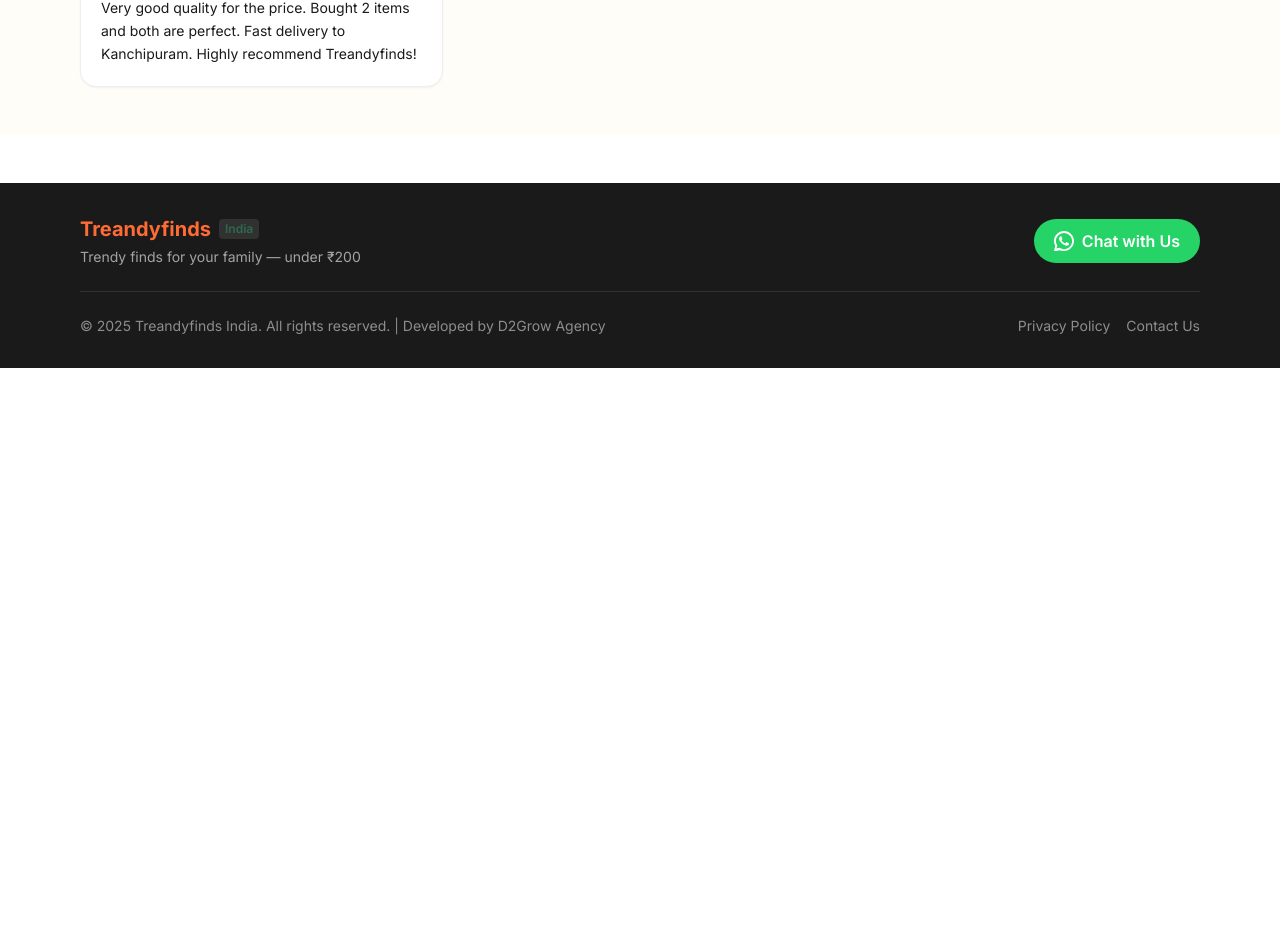
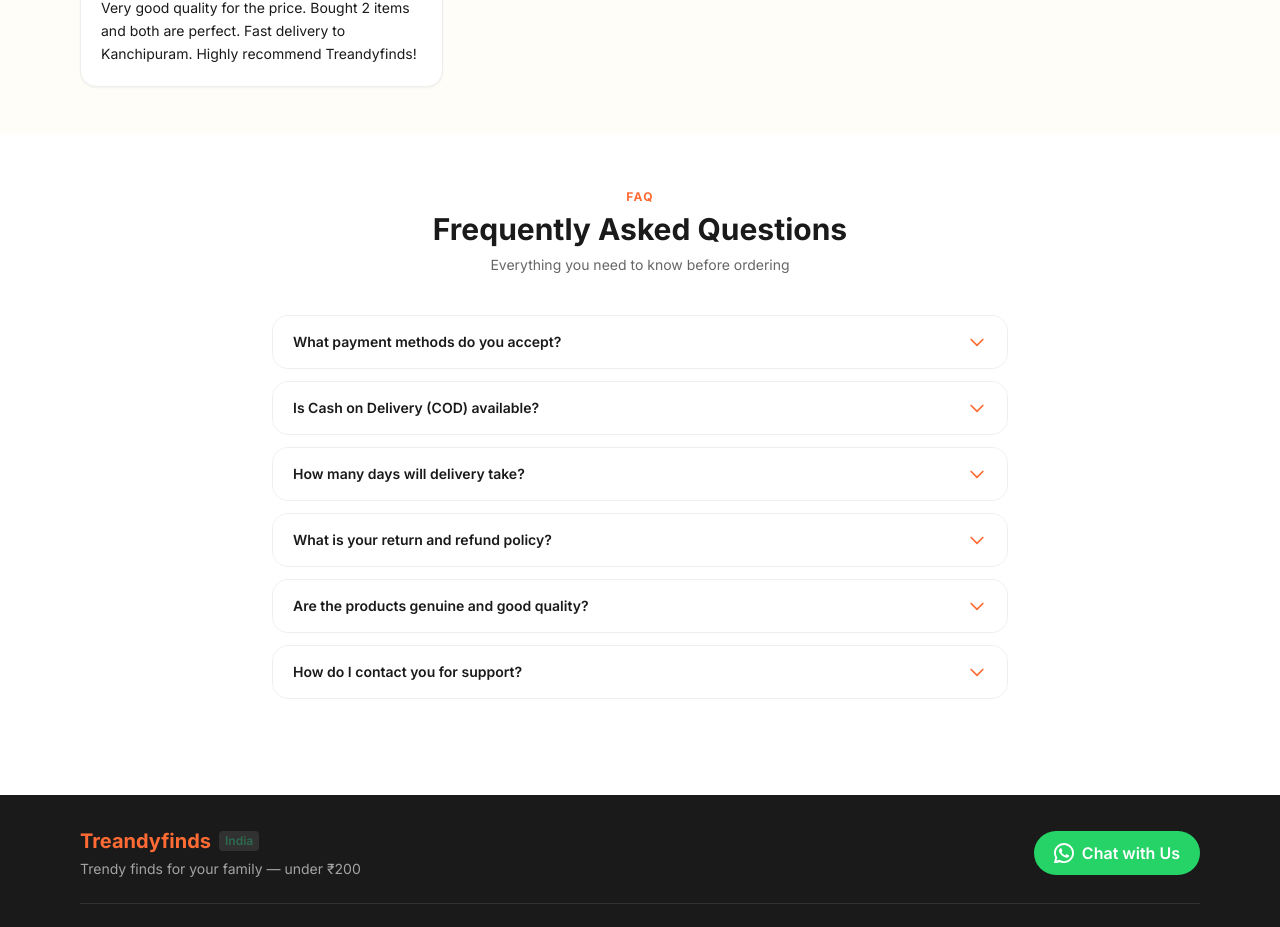
Before and after one commit to deepk511/treandyfinds-website, a Next.js app: page / in a window 1280 px wide. Shown: the part 3740-4667 px from the top of the page. Before the commit the page ends 4108 px from the top, so only its background shows below. Built offline with nearby package versions, Linux system fonts and the light colour scheme.

Commit message:
feat: add FAQ accordion section to homepage

```diff
--- a/app/page.jsx
+++ b/app/page.jsx
@@ -3,6 +3,7 @@ import HeroBanner from '@/components/HeroBanner'
 import ProductGrid from '@/components/ProductGrid'
 import WhyChooseUs from '@/components/WhyChooseUs'
 import ReviewsSection from '@/components/ReviewsSection'
+import FAQ from '@/components/FAQ'
 import Footer from '@/components/Footer'
 import products from '@/data/products.json'
 
@@ -15,6 +16,7 @@ export default function HomePage() {
         <ProductGrid products={products} />
         <WhyChooseUs />
         <ReviewsSection />
+        <FAQ />
       </main>
       <Footer />
     </>
--- /dev/null
+++ b/components/FAQ.jsx
@@ -0,0 +1,67 @@
+'use client'
+import { useState } from 'react'
+
+const faqs = [
+  {
+    q: 'What payment methods do you accept?',
+    a: 'We accept all major payment methods — UPI (GPay, PhonePe, Paytm), Credit/Debit Cards, Net Banking, Wallets, and Cash on Delivery (COD). All online payments are secured by Razorpay.',
+  },
+  {
+    q: 'Is Cash on Delivery (COD) available?',
+    a: 'Yes! COD is available across India. You can place your order and pay cash when the product is delivered to your doorstep. No advance payment needed.',
+  },
+  {
+    q: 'How many days will delivery take?',
+    a: 'Orders are typically delivered within 5–7 business days. Delivery time may vary slightly depending on your location. Once your order is shipped, we will inform you on WhatsApp.',
+  },
+  {
+    q: 'What is your return and refund policy?',
+    a: 'We offer a 7-day easy return policy. If you are not satisfied with your product, contact us on WhatsApp within 7 days of delivery. We will arrange a return or refund without any hassle.',
+  },
+  {
+    q: 'Are the products genuine and good quality?',
+    a: 'Absolutely! All products are quality-checked before shipping. We carefully select every product to ensure it is useful, durable, and worth your money — all under ₹200.',
+  },
+  {
+    q: 'How do I contact you for support?',
+    a: 'The fastest way to reach us is via WhatsApp at +91 99401 03738. You can also email us at emmanecomconsultant@gmail.com. We typically respond within a few hours.',
+  },
+]
+
+export default function FAQ() {
+  const [open, setOpen] = useState(null)
+
+  return (
+    <section className="max-w-3xl mx-auto px-4 py-12">
+      <div className="text-center mb-10">
+        <span className="text-xs font-bold text-brand-orange uppercase tracking-widest">FAQ</span>
+        <h2 className="text-2xl md:text-3xl font-bold text-brand-dark mt-1">Frequently Asked Questions</h2>
+        <p className="text-brand-gray text-sm mt-2">Everything you need to know before ordering</p>
+      </div>
+
+      <div className="space-y-3">
+        {faqs.map((faq, i) => (
+          <div key={i} className="border border-brand-border rounded-2xl overflow-hidden">
+            <button
+              onClick={() => setOpen(open === i ? null : i)}
+              className="w-full flex items-center justify-between px-5 py-4 text-left bg-white hover:bg-brand-cream transition-colors"
+            >
+              <span className="text-sm font-semibold text-brand-dark pr-4">{faq.q}</span>
+              <svg
+                className={`w-5 h-5 text-brand-orange flex-shrink-0 transition-transform duration-200 ${open === i ? 'rotate-180' : ''}`}
+                fill="none" stroke="currentColor" strokeWidth={2} viewBox="0 0 24 24"
+              >
+                <path strokeLinecap="round" strokeLinejoin="round" d="M19 9l-7 7-7-7" />
+              </svg>
+            </button>
+            {open === i && (
+              <div className="px-5 pb-4 bg-brand-cream">
+                <p className="text-sm text-brand-gray leading-relaxed">{faq.a}</p>
+              </div>
+            )}
+          </div>
+        ))}
+      </div>
+    </section>
+  )
+}
```
